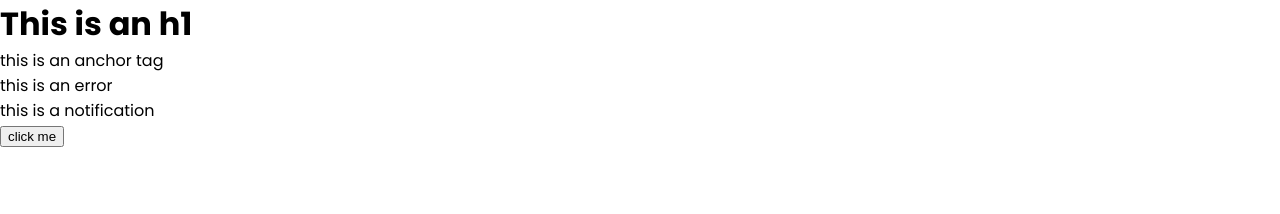
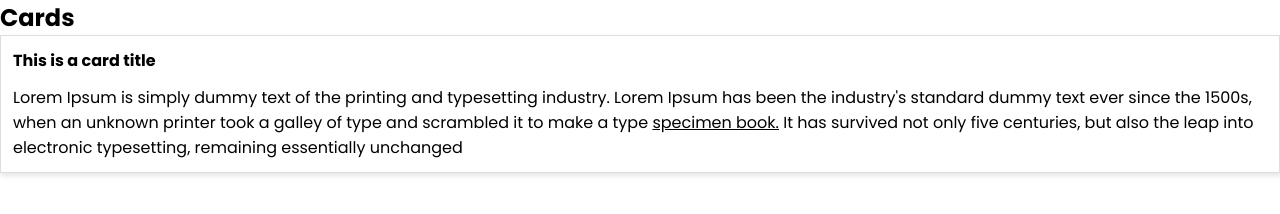
Before and after one commit to maxpesin/scss--the-net-ninja, a website: page index.html in a window 1280 px wide. Drawn offline with nearby package versions, Linux system fonts and the light colour scheme; files that its build step writes are made by us from their sources.

Commit message:
lesson 6

```diff
--- a/clientLibs/_variables.scss
+++ b/clientLibs/_variables.scss
@@ -11,3 +11,9 @@ $base-margin: 0.75rem;
 //borders
 $base-border-thickness: 1px;
 $base-border-radius: 20px;
+
+//box shadow
+$base-box-shadow: 1px 3px 5px rgba(0,0,0,0.1);
+
+//font sizes
+$base-font-size: 1rem;
--- /dev/null
+++ b/clientLibs/components/_card.scss
@@ -0,0 +1,20 @@
+.card {
+    display: block;
+    padding: $base-padding;
+    border: $base-border-thickness solid #ddd;
+    box-shadow: $base-box-shadow;
+
+    .card-title {
+        font-size: $base-font-size;
+        padding-bottom: $base-padding;
+        font-weight: bold;
+    }
+
+    .card-body {
+        font-size: $base-font-size;
+
+        a {
+            text-decoration: underline;
+        }
+    }
+}
--- a/clientLibs/index.scss
+++ b/clientLibs/index.scss
@@ -2,4 +2,5 @@
 @import 'base';
 // colors
 // components (button, card, navbar)
+@import 'components/card';
 // utilities (margin, padding, opacity)
--- a/index.html
+++ b/index.html
@@ -13,12 +13,16 @@
         <link rel="stylesheet" href="/css/index.css">
     </head>
     <body>
-        <h1>This is an h1</h1>
-        <a href="#">this is an anchor tag</a>
-        <p class="error">this is an error</p>
-        <p class="notification">this is a notification</p>
-        <button>click me</button>
-        <!--footer-->
-        <script src="" async defer></script>
+        <!-- colors -->
+        <!-- font sizes -->
+        <!-- buttons -->
+        <!-- cards -->
+        <h2>Cards</h2>
+        <div class="card">
+            <h3 class="card-title">This is a card title</h3>
+            <p class="card-body">Lorem Ipsum is simply dummy text of the printing and typesetting industry. Lorem Ipsum has been the industry's standard dummy text ever since the 1500s, when an unknown printer took a galley of type and scrambled it to make a type <a href="#">specimen book.</a> It has survived not only five centuries, but also the leap into electronic typesetting, remaining essentially unchanged</p>
+        </div>
+        <!-- grid system -->
+        <!-- utilities -->
     </body>
 </html>
```
